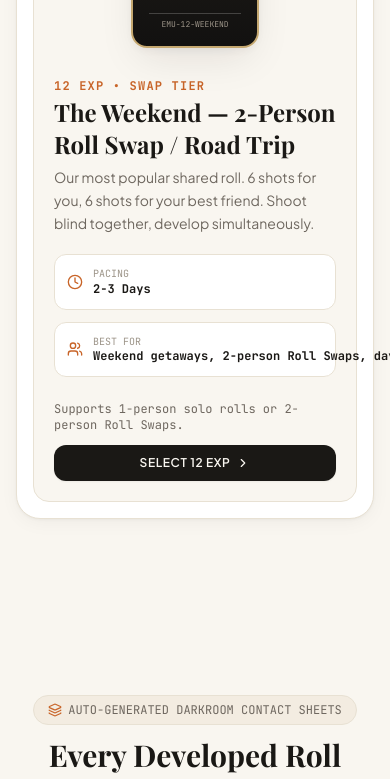
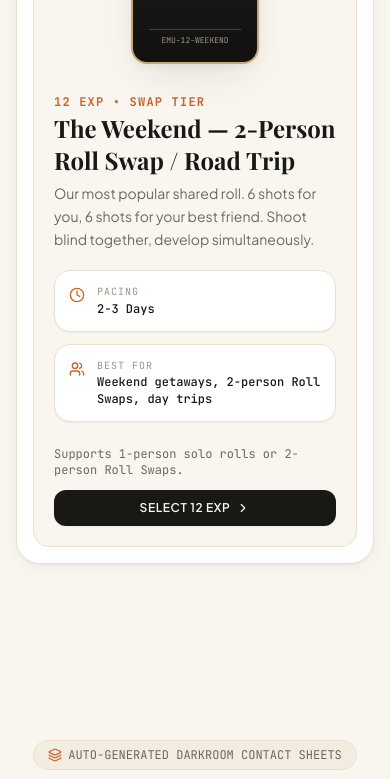
Before and after one commit to aisha811923-cloud/landing-page-production, a Next.js app: page / in a window 390 px wide. Shown: the part 3083-3862 px from the top of the page. Built offline with nearby package versions, Linux system fonts and the light colour scheme; no server answers; the database is empty.

Commit message:
fix: responsive text wrapping for mobile roll selector metadata

```diff
--- a/components/home/RollDial.tsx
+++ b/components/home/RollDial.tsx
@@ -13,7 +13,7 @@ export default function RollDial() {
   const activeTier = ROLL_TIERS[selectedIdx];
 
   return (
-    <section className="py-20 sm:py-24 px-4 sm:px-6 max-w-6xl mx-auto space-y-10 overflow-hidden">
+    <section id="roll-selector-section" className="pt-24 sm:pt-32 pb-20 sm:pb-24 px-4 sm:px-6 max-w-6xl mx-auto space-y-10 overflow-hidden">
       {/* Section Header */}
       <motion.div
         initial={{ opacity: 0, y: 25 }}
@@ -143,18 +143,33 @@ export default function RollDial() {
 
               {/* Specs Pills */}
               <div className="grid grid-cols-1 sm:grid-cols-2 gap-3 pt-1 text-xs font-mono-mechanical text-[#1A1815]">
-                <div className="p-3 rounded-xl bg-[#FFFFFF] border border-[#E8E1D3] flex items-center gap-2.5">
-                  <Clock className="w-4 h-4 text-[#C86428] shrink-0" />
-                  <div>
-                    <span className="text-[10px] text-[#9C9488] block">PACING</span>
-                    <strong>{activeTier.duration}</strong>
+                {/* Pacing Container */}
+                <div className="flex items-start gap-3 p-3.5 sm:p-4 rounded-2xl bg-white border border-[#E8E1D3] shadow-xs">
+                  <div className="shrink-0 mt-0.5 text-[#C86428]">
+                    <Clock className="w-4 h-4" />
+                  </div>
+                  <div className="flex-1 min-w-0">
+                    <span className="block font-mono text-[10px] sm:text-xs uppercase tracking-widest text-[#9C9488] mb-0.5">
+                      PACING
+                    </span>
+                    <p className="font-mono text-xs sm:text-sm font-medium text-[#1A1815] leading-snug whitespace-normal break-words">
+                      {activeTier.duration}
+                    </p>
                   </div>
                 </div>
-                <div className="p-3 rounded-xl bg-[#FFFFFF] border border-[#E8E1D3] flex items-center gap-2.5">
-                  <Users className="w-4 h-4 text-[#C86428] shrink-0" />
-                  <div>
-                    <span className="text-[10px] text-[#9C9488] block">BEST FOR</span>
-                    <strong className="truncate block">{activeTier.idealFor}</strong>
+
+                {/* Best For Container */}
+                <div className="flex items-start gap-3 p-3.5 sm:p-4 rounded-2xl bg-white border border-[#E8E1D3] shadow-xs">
+                  <div className="shrink-0 mt-0.5 text-[#C86428]">
+                    <Users className="w-4 h-4" />
+                  </div>
+                  <div className="flex-1 min-w-0">
+                    <span className="block font-mono text-[10px] sm:text-xs uppercase tracking-widest text-[#9C9488] mb-0.5">
+                      BEST FOR
+                    </span>
+                    <p className="font-mono text-xs sm:text-sm font-medium text-[#1A1815] leading-snug whitespace-normal break-words">
+                      {activeTier.idealFor}
+                    </p>
                   </div>
                 </div>
               </div>
```
